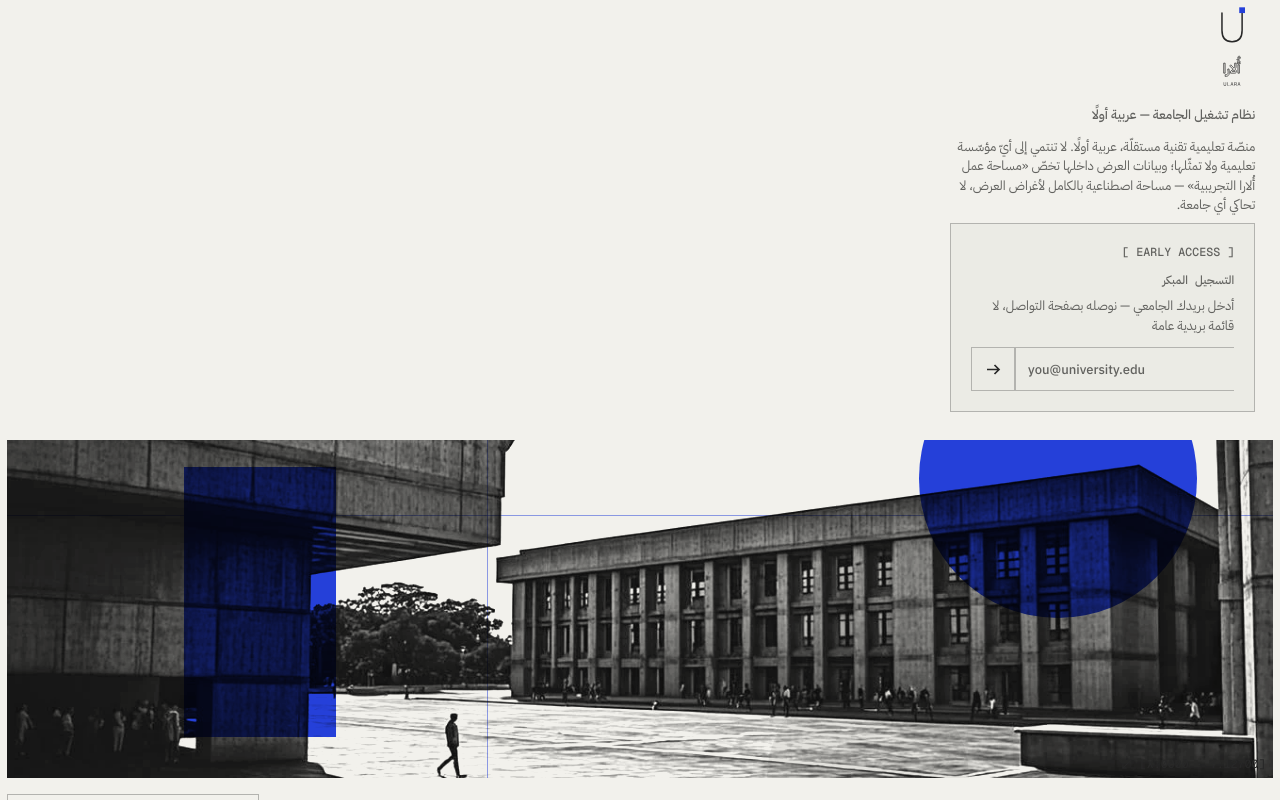
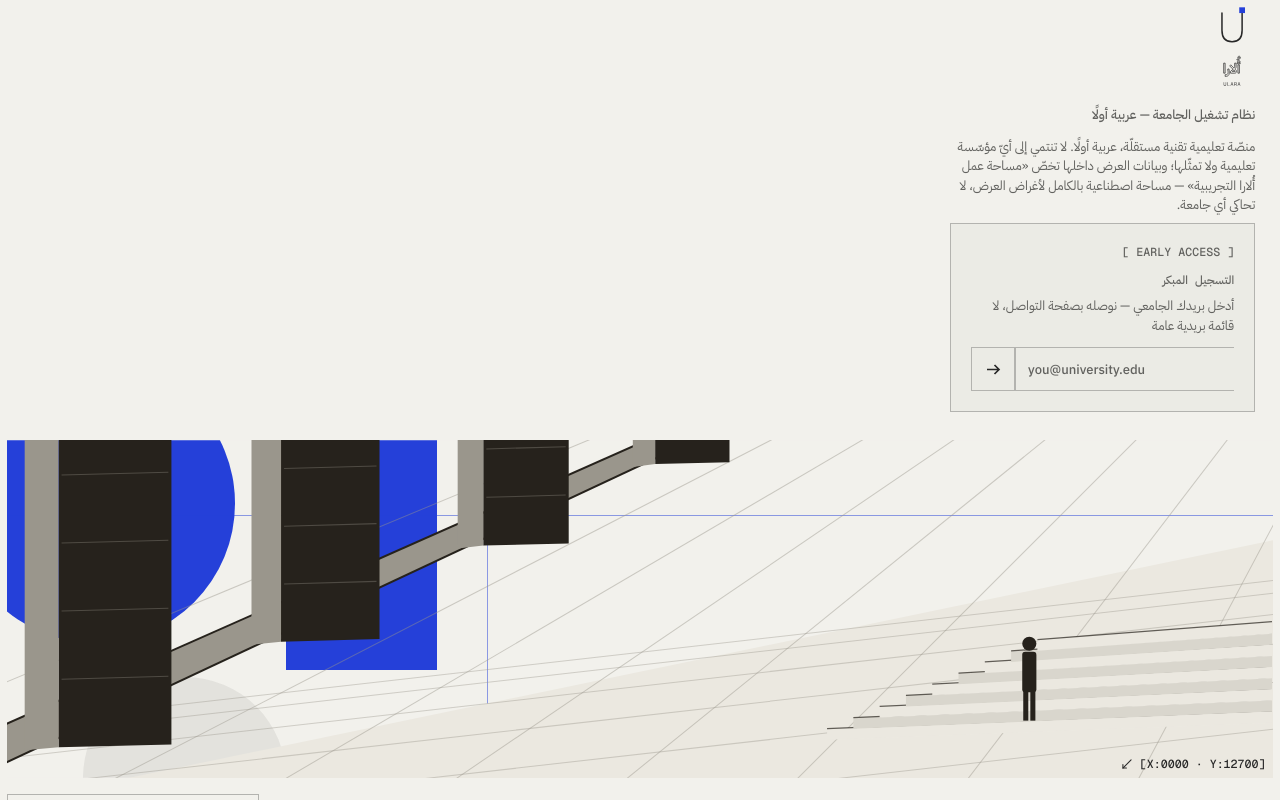
Before and after one commit to ahmadmedo1012/ulara, a React (Vite) app in the folder frontend/: page / in a window 1280 px wide. Shown: the part 11200-12000 px from the top of the page. Built offline with nearby package versions, Linux system fonts and the light colour scheme.

Commit message:
feat(r368): cantilever arcade scene and flat footer strip (slice 11 round 4)

```diff
--- a/frontend/src/components/landing/sections/Footer.tsx
+++ b/frontend/src/components/landing/sections/Footer.tsx
@@ -47,7 +47,7 @@ import { Logo } from '../../../brand';
 import { BRAND_LABEL, LOGIN } from '../copy';
 import { ConsentBanner } from '../chrome/ConsentBanner';
 import { DuotoneScene } from '../plates/DuotoneScene';
-import podiumScene from '../../../assets/art-v2/podium-scene.webp';
+import cantileverScene from '../../../assets/art-v2/cantilever.svg';
 import { RegCross } from '../../patterns/RegCross';
 
 /* r363 — THE ONE LINK ROW. The retired col2 index (three mono-headed
@@ -273,7 +273,8 @@ export function Footer({ year }: { year: number }) {
         <div className="fo-fstrip">
           <div className="fo-strip-media">
             <DuotoneScene
-              src={podiumScene}
+              src={cantileverScene}
+              flat
               alt="ساحة الحرم الجامعي بظلال الطالب الوحيد بين كتل الخرسانة — شريط الحبر الختامي"
               variant="strip"
               caption="X:0000 · Y:12700"
--- a/frontend/src/styles/landing/art-v2.css
+++ b/frontend/src/styles/landing/art-v2.css
@@ -297,3 +297,9 @@
 .duo-stage:has(.is-flat) .fs-circle-royal { inset-inline-start: auto; inset-inline-end: auto; left: -6cqw; inset-block-start: 22%; }
 .duo-stage:has(.is-flat) .fs-slab { inset-inline-start: auto; inset-inline-end: auto; left: 24cqw; inset-block-start: 4%; block-size: 62%; }
 .duo-stage:has(.is-flat) .fs-circle-pale { inset-inline-start: auto; left: 3cqw; inset-block-end: -6%; }
+
+/* r368: the footer strip crops the flat scene (cover) and seats the shapes physically */
+.duo-strip .duo-img.is-flat { object-fit: cover; object-position: right 82%; }
+.duo-strip:has(.is-flat) .fs-circle-royal { inset-inline-start: auto; left: -4cqw; inset-block-start: -6cqw; }
+.duo-strip:has(.is-flat) .fs-slab { inset-inline-start: auto; inset-inline-end: auto; left: 22cqw; inset-block-start: -2%; block-size: 70%; }
+.duo-strip:has(.is-flat) .fs-circle-pale { inset-inline-start: auto; left: 6cqw; }
```
Also changed, not shown: frontend/src/assets/art-v2/cantilever.svg, 4 other files (tests, documents, lock files or other folders).
